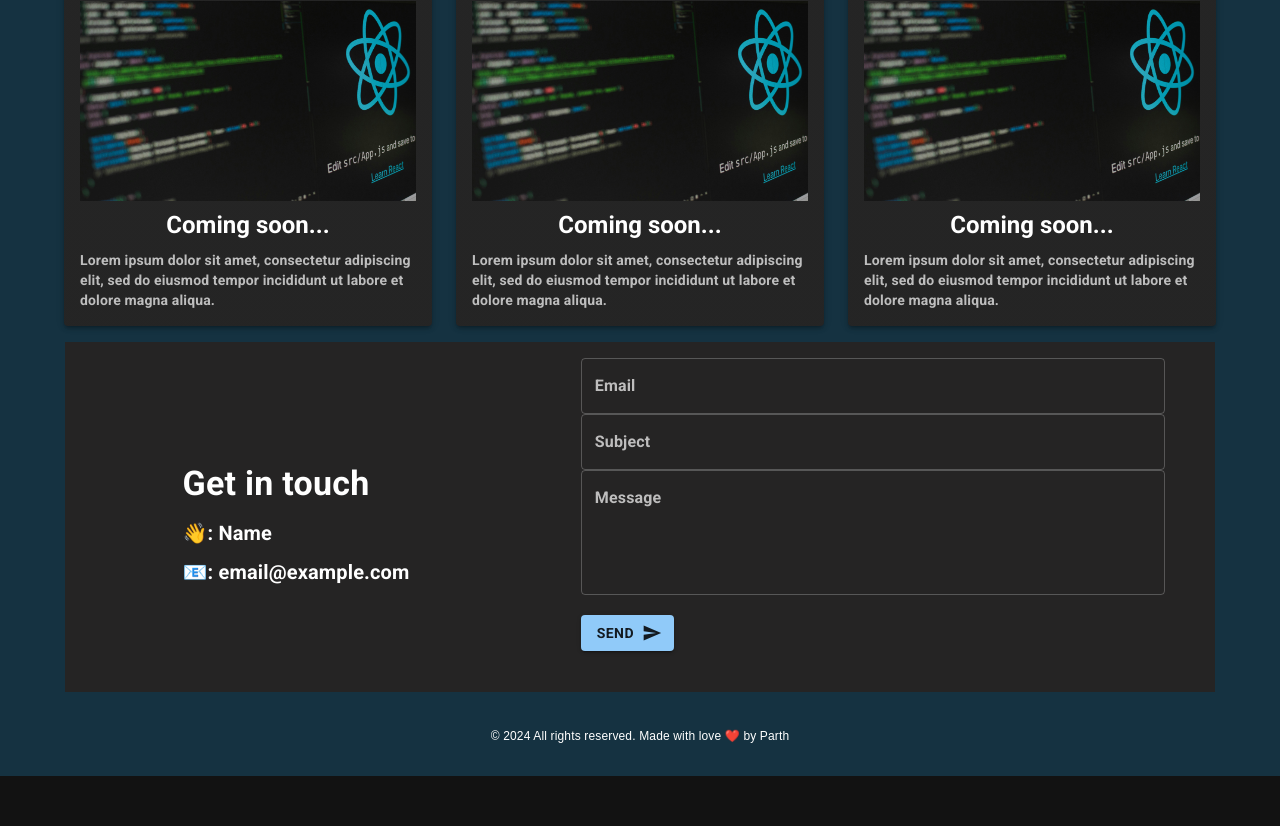
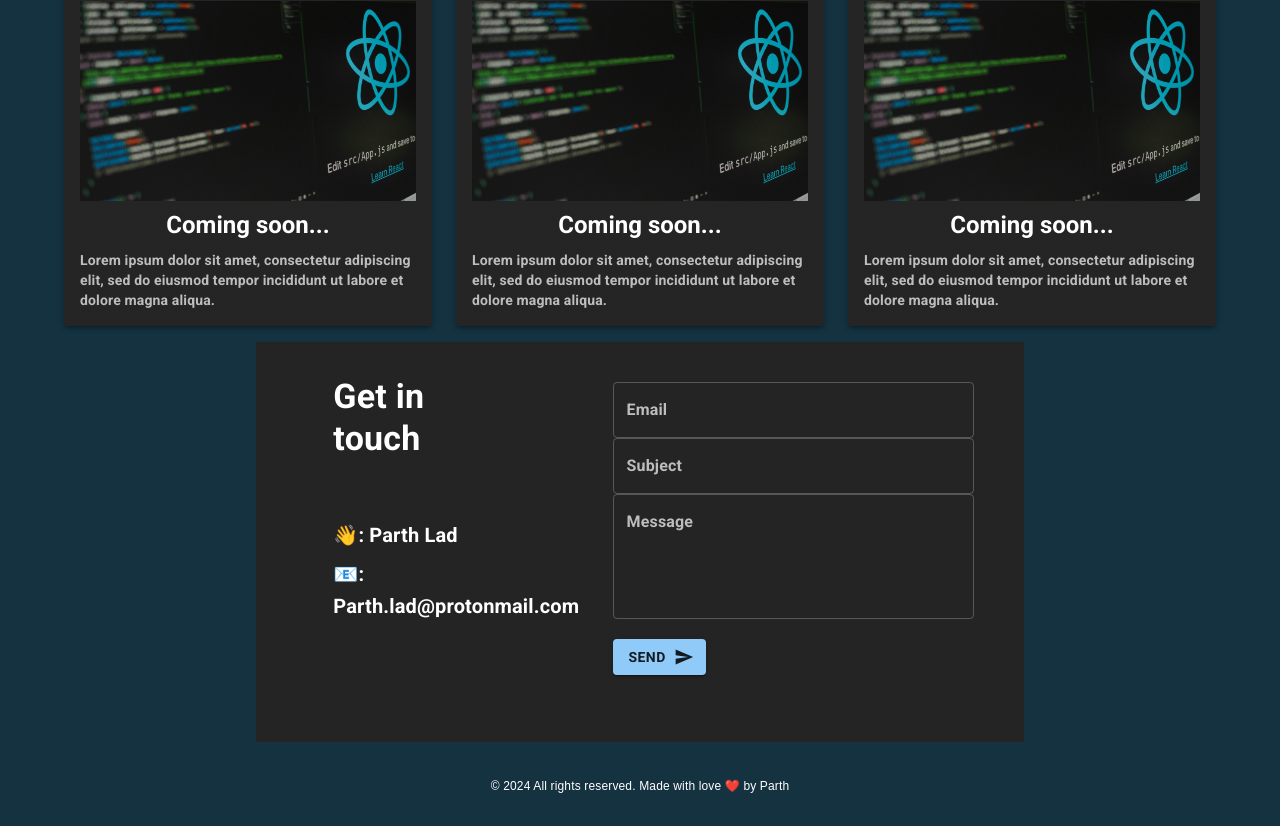
Before and after one commit to ParthKLad/web-portfolio, a React (Create React App) app: page / in a window 1280 px wide. Shown: the part 2162-2988 px from the top of the page. Before the commit the page ends 2938 px from the top, so only its background shows below. Built offline with nearby package versions, Linux system fonts and the light colour scheme.

Commit message:
form fix

```diff
--- a/src/components/Contacts.js
+++ b/src/components/Contacts.js
@@ -2,6 +2,8 @@ import React, { useState, useEffect } from 'react';
 import { Box, Typography, TextField, Button, Grow, Grid } from '@mui/material';
 import { Send } from '@mui/icons-material';
 import { useTheme } from '@mui/material/styles';
+import useMediaQuery from '@mui/material/useMediaQuery';
+
 
 const ContactForm = () => {
   const theme = useTheme();
@@ -9,6 +11,7 @@ const ContactForm = () => {
   const [email, setEmail] = useState('');
   const [subject, setSubject] = useState('');
   const [message, setMessage] = useState('');
+  const matches = useMediaQuery(theme.breakpoints.up('md'));
 
   useEffect(() => {
     setChecked(true);
@@ -46,38 +49,70 @@ const ContactForm = () => {
 
   return (
     <Grow in={checked} style={{ transformOrigin: '0 0 0' }}>
-          <Box sx={{ maxWidth: '1150px', height: '350px', margin: 'auto', backgroundColor: theme.palette.mode === 'dark' ? '#252424' : '#fff' }}>
+          <Box sx={{ maxWidth: matches ? '62%' : '90%', height :matches ? '400px' : '600' ,margin: 'auto', backgroundColor: theme.palette.mode === 'dark' ? '#252424' : '#fff' }}>
       <Grid container spacing={2}>
       <Grid item xs={12} md={5}>
-      <Box sx={{ display: 'flex', flexDirection: 'column', alignItems: 'flex-start', justifyContent: 'center', height: '100%', paddingLeft: '50%' }}>
-        <Typography variant="h4" gutterBottom sx={{ position: 'relative', right: '50%' }}>
+      <Box sx={{ display: 'flex', flexDirection: 'column', alignItems: 'flex-start', justifyContent: 'center', height: '100%',paddingLeft: matches ? '50%' : '10%'
+ }}>
+        <Typography variant="h4" gutterBottom sx={{ position: 'relative', right: matches ? '50%' : '0%', marginTop: matches ? '-50%' : '0%' }}>
         Get in touch
       </Typography>
-        <Typography variant="h6" gutterBottom sx={{ position: 'relative', right: '50%' }}>
-            👋: Name
+      <br></br>
+      <br></br>
+      <Typography variant="h6" gutterBottom sx={{ position: 'relative', right: matches ? '50%' : '0%' }}>
+        👋: Parth Lad
       </Typography>
-        <Typography variant="h6" gutterBottom sx={{ position: 'relative', right: '50%' }}>
-          📧: email@example.com
+      <Typography variant="h6" gutterBottom sx={{ position: 'relative', right: matches ? '50%' : '0%' }}>
+        📧: Parth.lad@protonmail.com
       </Typography>
       </Box>
     </Grid>
     <Grid item xs={12} md={7}>
-      <Box sx={{ paddingLeft: '30px', paddingRight: '50px', paddingBottom: '50px' }}> {/* Adjust these values as needed */}
+    <Box sx={{ paddingLeft: '30px', paddingRight: '50px', paddingBottom: '50px' }}>
         <form onSubmit={handleSubmit} method="POST" data-netlify="true">
             <input type="hidden" name="form-name" value="contact" />
-          <TextField fullWidth label="Email" variant="outlined" name="email" value={email} onChange={(e) => setEmail(e.target.value)} />
-          <TextField fullWidth label="Subject" variant="outlined" name="subject" value={subject} onChange={(e) => setSubject(e.target.value)} />
-          <TextField fullWidth label="Message" variant="outlined" multiline rows={4} name="message" value={message} onChange={(e) => setMessage(e.target.value)} />
-          <Button variant="contained" endIcon={<Send />} type="submit" sx={{ marginTop: '20px' }}> {/* Add space before the button */}
+            <br></br>
+            <TextField
+                fullWidth
+                label="Email"
+                variant="outlined"
+                name="email"
+                value={email}
+                onChange={(e) => setEmail(e.target.value)}
+            />
+            <TextField
+                fullWidth
+                label="Subject"
+                variant="outlined"
+                name="subject"
+                value={subject}
+                onChange={(e) => setSubject(e.target.value)}
+            />
+            <TextField
+                fullWidth
+                label="Message"
+                variant="outlined"
+                multiline
+                rows={4}
+                name="message"
+                value={message}
+                onChange={(e) => setMessage(e.target.value)}
+            />
+            <Button
+                variant="contained"
+                endIcon={<Send />}
+                type="submit"
+                sx={{ marginTop: '20px' }}
+            >
                 Send
             </Button>
         </form>
     </Box>
 </Grid>
+
 </Grid>
 </Box>
     </Grow>
   );
-};
-
+}
 export default ContactForm;
```
Lines whose indentation alone changed are shown as unchanged.
